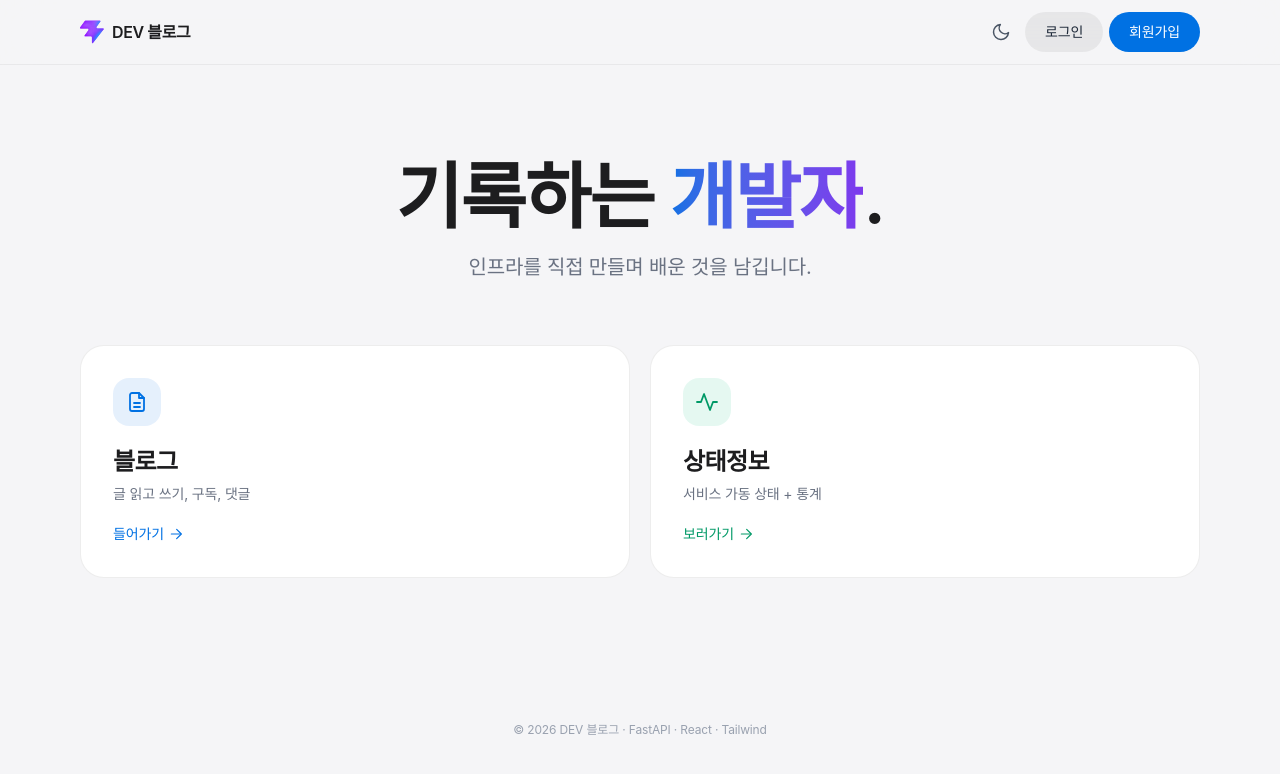
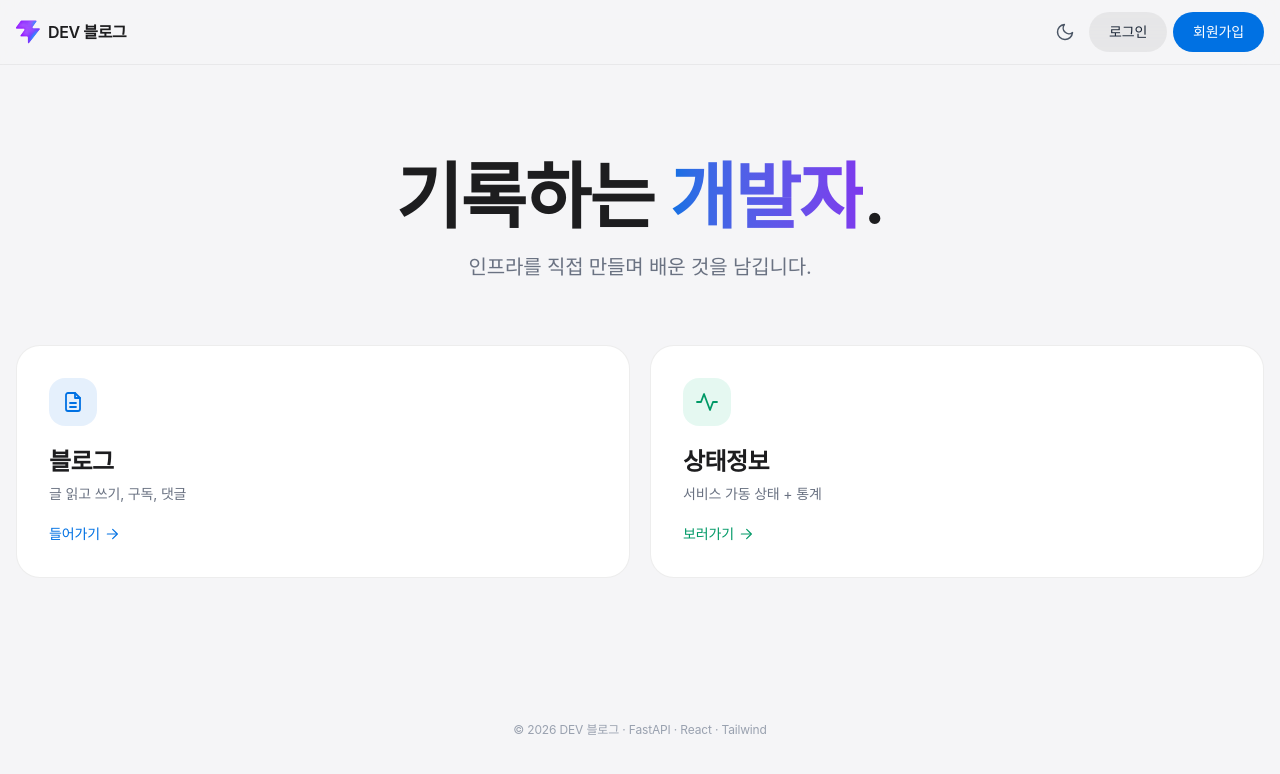
Before and after one commit to younoLee/blog_plafrom, a React (Vite) app in the folder frontend/: page / in a window 1280 px wide. Shown: the top 774 px of the page. Built offline with nearby package versions, Linux system fonts and the light colour scheme; no server answers; a web font is replaced by a local one.

Commit message:
fix: 데스크탑 폭 1280px + 넓은 화면 3열 그리드

```diff
--- a/frontend/src/components/Layout.tsx
+++ b/frontend/src/components/Layout.tsx
@@ -13,7 +13,7 @@ function Layout() {
     <div className="min-h-screen bg-[#f5f5f7] text-[#1d1d1f] dark:bg-black dark:text-[#f5f5f7]">
       {/* 상단 고정 헤더 (모든 페이지 공통) — 애플풍 프로스티드 바 */}
       <header className="sticky top-0 z-10 border-b border-black/5 bg-[#f5f5f7]/70 backdrop-blur-xl dark:border-white/10 dark:bg-black/60">
-        <div className="mx-auto flex max-w-6xl flex-wrap items-center justify-between gap-y-2 px-4 py-3">
+        <div className="mx-auto flex max-w-7xl flex-wrap items-center justify-between gap-y-2 px-4 py-3">
           <Link to="/" className="flex shrink-0 items-center gap-2 font-semibold tracking-tight">
             <img src="/favicon.svg" alt="" className="h-6 w-6" />
             <span>DEV 블로그</span>
@@ -60,11 +60,11 @@ function Layout() {
       </header>
 
       {/* 페이지 본문 */}
-      <main className="mx-auto max-w-6xl px-4 py-12">
+      <main className="mx-auto max-w-7xl px-4 py-12">
         <Outlet />
       </main>
 
-      <footer className="mx-auto max-w-6xl px-4 py-12 text-center text-xs text-gray-400 dark:text-gray-500">
+      <footer className="mx-auto max-w-7xl px-4 py-12 text-center text-xs text-gray-400 dark:text-gray-500">
         © 2026 DEV 블로그 · FastAPI · React · Tailwind
       </footer>
     </div>
--- a/frontend/src/pages/HomePage.tsx
+++ b/frontend/src/pages/HomePage.tsx
@@ -76,7 +76,7 @@ function HomePage() {
         </p>
       )}
 
-      <div className="grid gap-5 lg:grid-cols-2">
+      <div className="grid gap-5 lg:grid-cols-2 2xl:grid-cols-3">
         {posts.map((post, i) => (
           <Reveal key={post.id} delay={Math.min(i * 60, 300)}>
           <article className={`${ui.card} hover:-translate-y-0.5 hover:border-[#0071e3]/30 dark:hover:border-[#0a84ff]/30`}>
```
